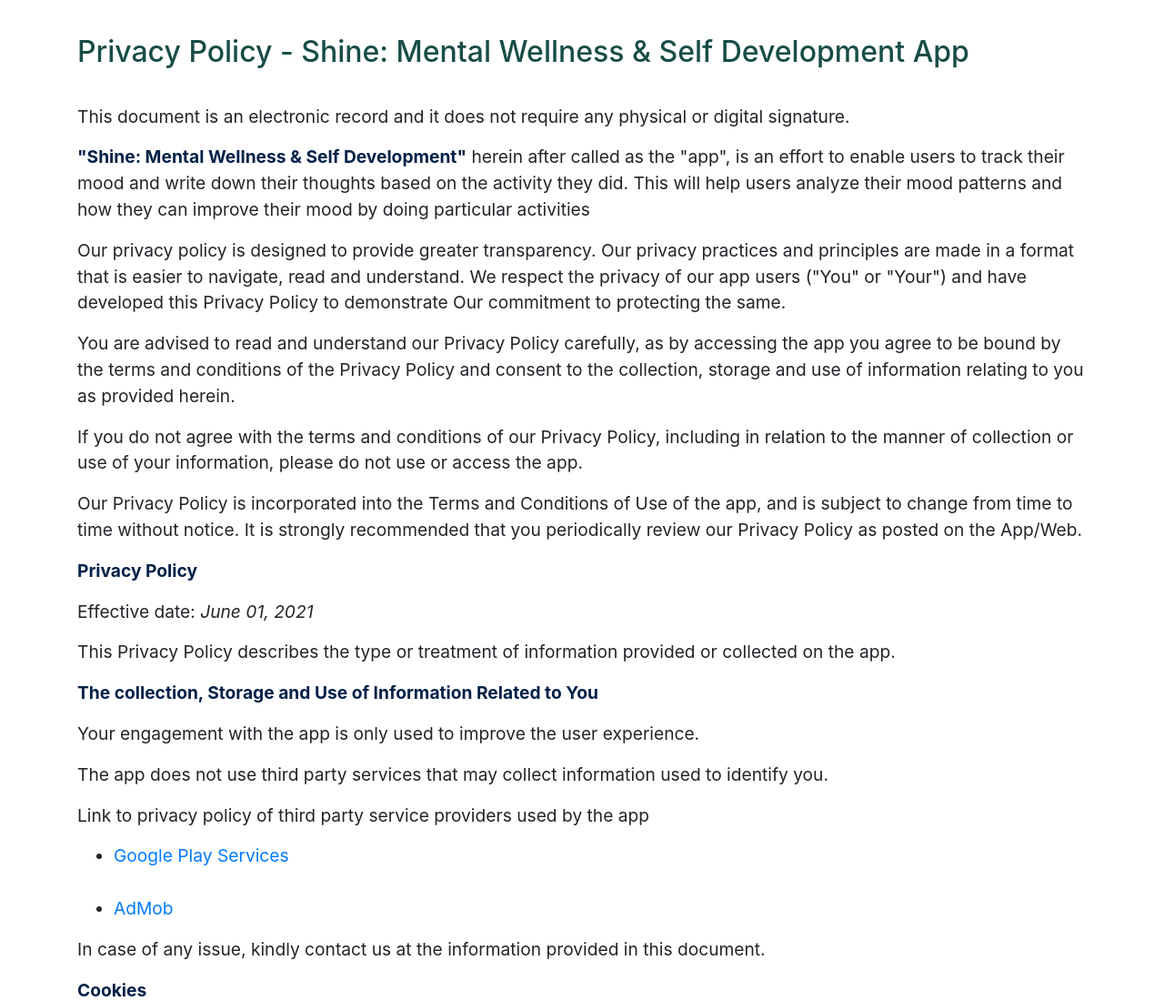
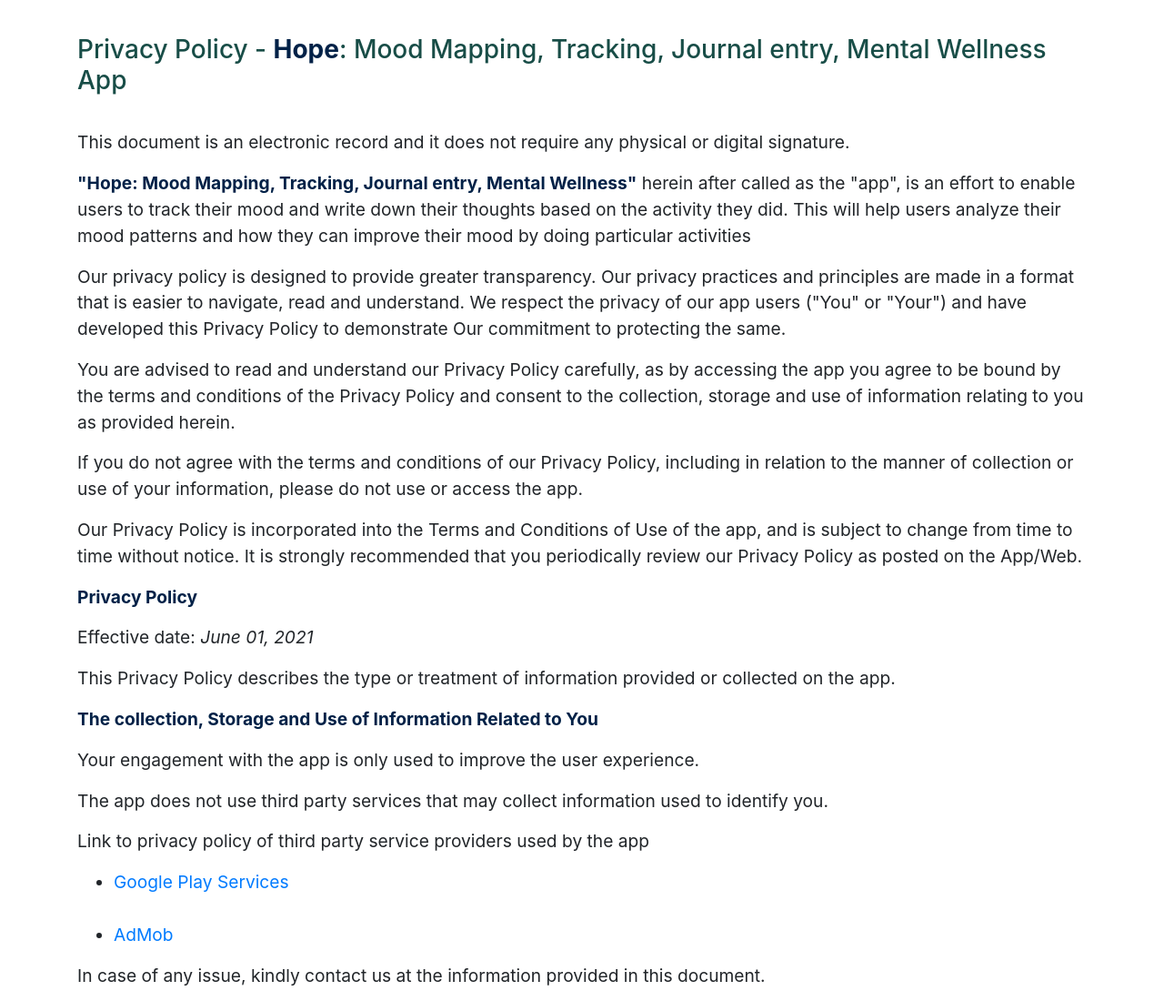
Before and after one commit to nanhekadam/home, a plain HTML site: page moodmapping/privacy.html in a window 1280 px wide. Shown: the top 1100 px of the page at 91% size. Drawn offline with nearby package versions, Linux system fonts and the light colour scheme.

Commit message:
Update app name

```diff
--- a/moodmapping/css/privacy-page-styles.css
+++ b/moodmapping/css/privacy-page-styles.css
@@ -3,7 +3,7 @@
   font-size: 1.2rem;
 }
 
-h2 {
+h2, h3, h4 {
   color: #184d47;
 }
 
--- a/moodmapping/privacy.html
+++ b/moodmapping/privacy.html
@@ -3,7 +3,7 @@
 
 <head>
   <meta charset="utf-8">
-  <title>Shine: Mental Wellness &amp; Self Development - Privacy Policy</title>
+  <title>Hope: Mood Mapping, Tracking, Journal entry, Mental Wellness - Privacy Policy</title>
   <!-- Mobile site specific data -->
   <meta name="viewport" content="width=device-width, initial-scale=1, maximum-scale=1">
   <!-- Stylesheets -->
@@ -14,11 +14,11 @@
 
 <body>
   <div class="container">
-    <h2>Privacy Policy - Shine: Mental Wellness &amp; Self Development App</h2><br>
+    <h3>Privacy Policy - <b>Hope</b>: Mood Mapping, Tracking, Journal entry, Mental Wellness App</h3><br>
 
     <p>This document is an electronic record and it does not require any physical or digital signature.</p>
 
-    <p><b>"Shine: Mental Wellness &amp; Self Development"</b> herein after called as the "app", is an effort to enable users to track their mood and write down their thoughts based on the activity they did. This will help users analyze their mood patterns and how they can
+    <p><b>"Hope: Mood Mapping, Tracking, Journal entry, Mental Wellness"</b> herein after called as the "app", is an effort to enable users to track their mood and write down their thoughts based on the activity they did. This will help users analyze their mood patterns and how they can
       improve
       their mood by doing particular activities</p>
 
```
